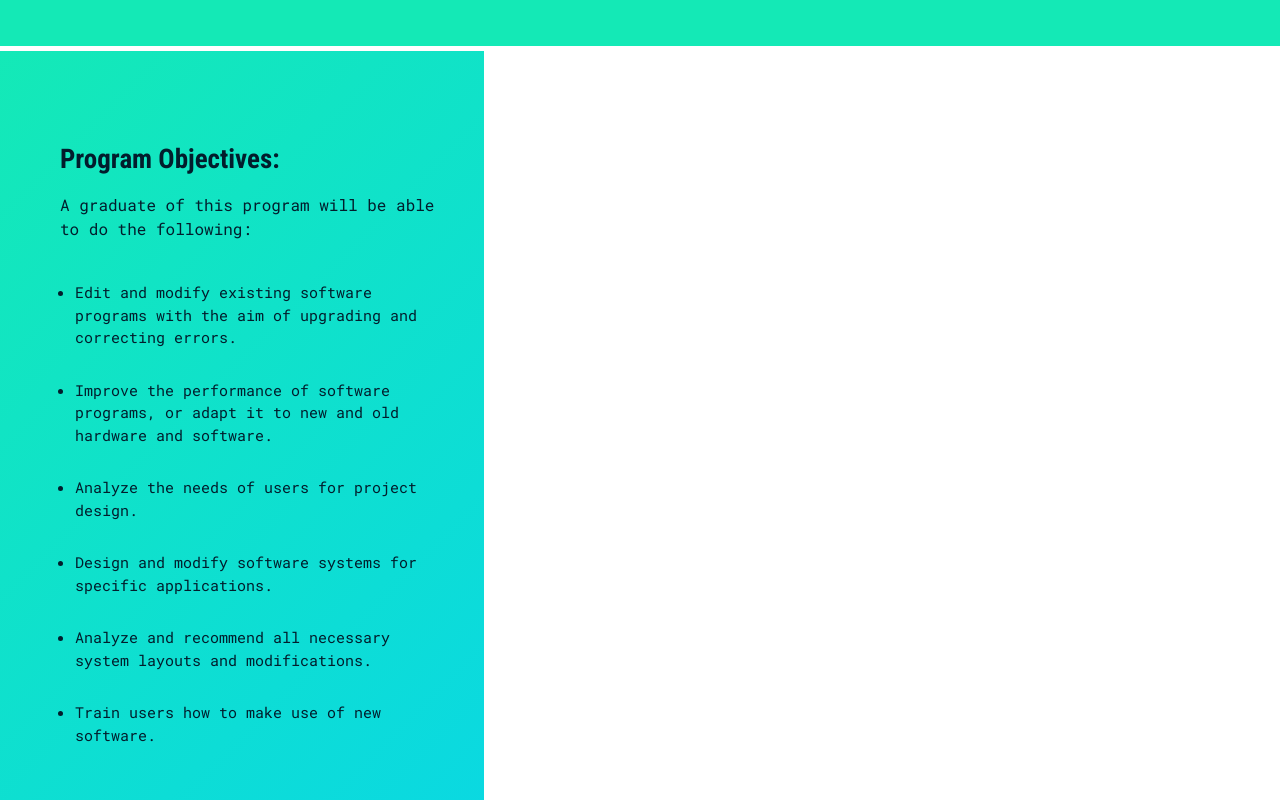
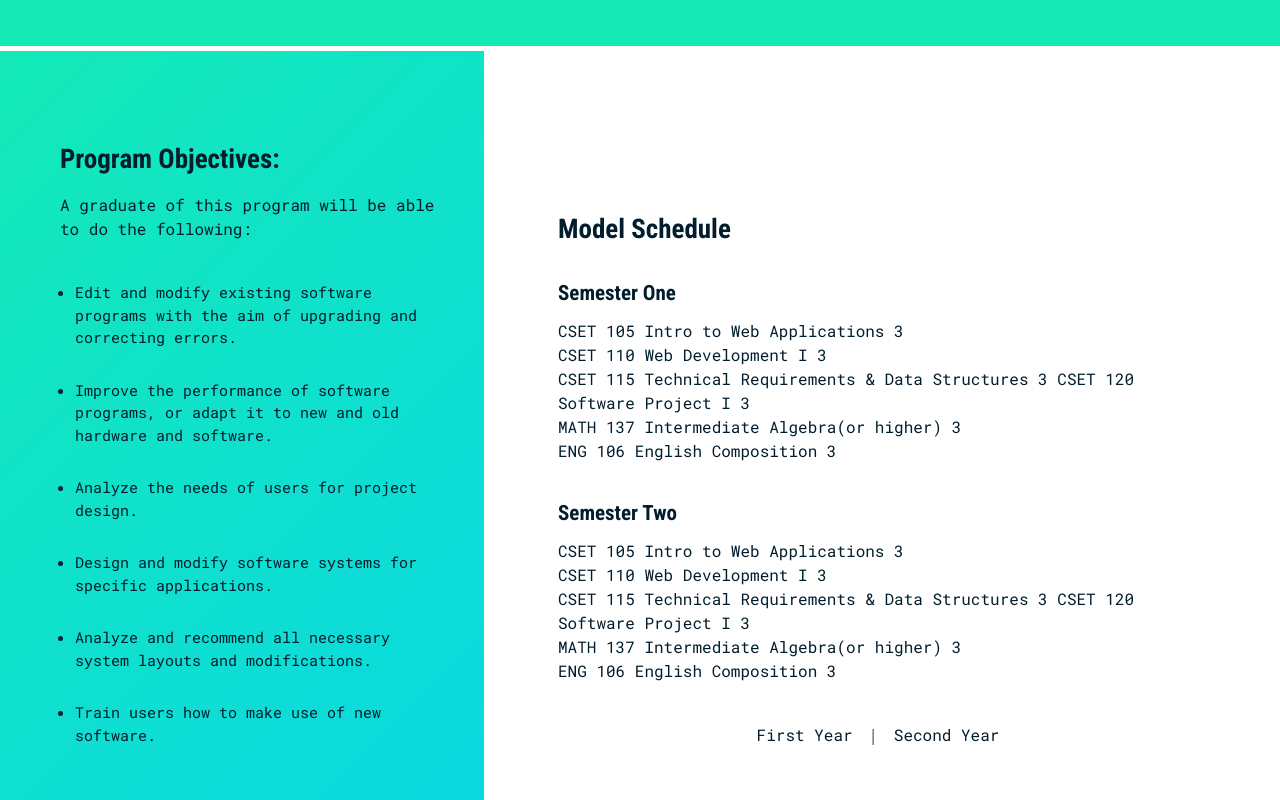
Before and after one commit to Bgreen23/cset-page, a plain HTML site: page index.html in a window 1280 px wide. Shown: the part 1020-1820 px from the top of the page. Drawn offline with Linux system fonts and the light colour scheme.

Commit message:
added styles to schedule and classes

```diff
--- a/index.html
+++ b/index.html
@@ -66,40 +66,40 @@
             </li>
           </ul>
         </aside>
-        <article>
-          <h2>Model Schedule</h2>
-          <h4>Semester One</h4>
+        <article class="schedule">
+          <h2 class="content-header">Model Schedule</h2>
+          <h4 class="content-header small-header">Semester One</h4>
           <ul>
-            <li>CSET 105 Intro to Web Applications 3
+            <li class="mono">CSET 105 Intro to Web Applications 3
             </li>
-            <li>CSET 110 Web Development I 3
+            <li class="mono">CSET 110 Web Development I 3
             </li>
-            <li>CSET 115 Technical Requirements & Data Structures 3
+            <li class="mono">CSET 115 Technical Requirements & Data Structures 3
               CSET 120 Software Project I 3
             </li>
-            <li>MATH 137 Intermediate Algebra(or higher) 3
+            <li class="mono">MATH 137 Intermediate Algebra(or higher) 3
             </li>
-            <li>ENG 106 English Composition 3
+            <li class="mono">ENG 106 English Composition 3
             </li>
           </ul>
-          <h4>Semester Two</h4>
+          <h4 class="content-header small-header">Semester Two</h4>
           <ul>
-            <li>CSET 105 Intro to Web Applications 3
+            <li class="mono">CSET 105 Intro to Web Applications 3
             </li>
-            <li>CSET 110 Web Development I 3
+            <li class="mono">CSET 110 Web Development I 3
             </li>
-            <li>CSET 115 Technical Requirements & Data Structures 3
+            <li class="mono">CSET 115 Technical Requirements & Data Structures 3
               CSET 120 Software Project I 3
             </li>
-            <li>MATH 137 Intermediate Algebra(or higher) 3
+            <li class="mono">MATH 137 Intermediate Algebra(or higher) 3
             </li>
-            <li>ENG 106 English Composition 3
+            <li class="mono">ENG 106 English Composition 3
             </li>
           </ul>
-          <div>
-            <a href="#first-year">First Year</a>
+          <div class="schedule-block">
+            <a href="#first-year" class="mono">First Year</a>
             <span>|</span>
-            <a href="#second-year">Second Year</a>
+            <a href="#second-year" class="mono">Second Year</a>
           </div>
         </article>
       </section>
--- a/style.css
+++ b/style.css
@@ -165,7 +165,6 @@ h1, h2{
 	font-weight: 18px;
 	color: #021d2c;
 	line-height: 1.5;
-
 }
 
 .copy{
@@ -194,6 +193,7 @@ h1, h2{
 /* Section */
 .thirds {
 	margin-top: 5px;
+
 }
 
 /* Aside */
@@ -221,3 +221,38 @@ padding: 95px 40px 100px 60px;
 .objectives {
 	margin-left: 15px;
 }
+
+/* Schedule */
+.schedule {
+	display: inline-block;
+	width: 50%;
+	padding: 90px 70px 80px;
+}
+
+.schedule .small-header {
+	margin: 40px 0 15px;
+}
+
+.small-header {
+	font-size: 21px;
+}
+
+.schedule-block {
+	margin: 0 auto;
+	padding: 40px 0;
+	text-align: center;
+}
+
+.schedule-block .mono {
+	text-decoration: none;
+}
+
+.schedule-block span {
+	margin: 0 15px;
+
+}
+
+.schedule-block .mono:hover {
+	text-decoration: underline;
+	color: #14e9b6;
+}
```
